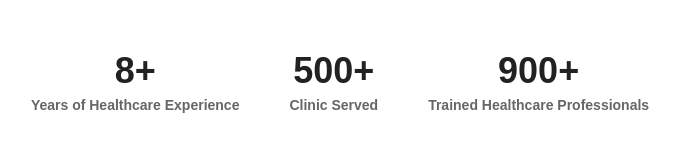
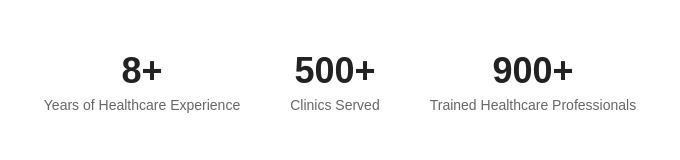
Before and after one commit to AliceAnnnc/counter, a plain HTML site: page index.html in a window 1280 px wide. Shown: the whole page, without its empty margins (300-980 px from the left). Drawn offline with Linux system fonts and the light colour scheme.

Commit message:
Update index.html

```diff
--- a/index.html
+++ b/index.html
@@ -27,6 +27,7 @@
     .label {
       font-size: 14px;
       color: #666;
+      font-weight: normal;
       margin-top: 5px;
     }
   </style>
@@ -39,7 +40,7 @@
     </div>
     <div class="counter-box">
       <div class="count" data-target="500">0</div>
-      <div class="label">Clinic Served</div>
+      <div class="label">Clinics Served</div>
     </div>
     <div class="counter-box">
       <div class="count" data-target="900">0</div>
```
